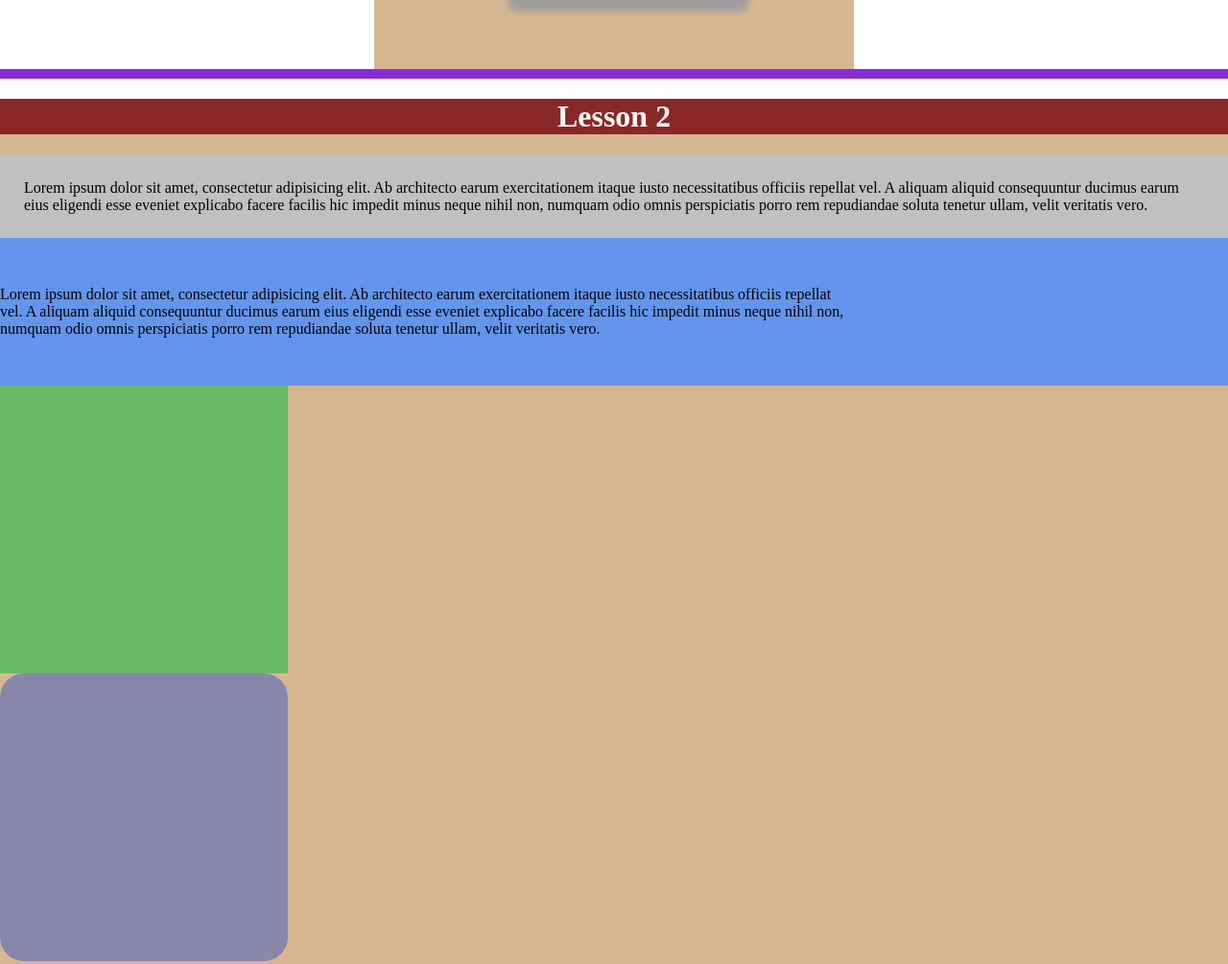
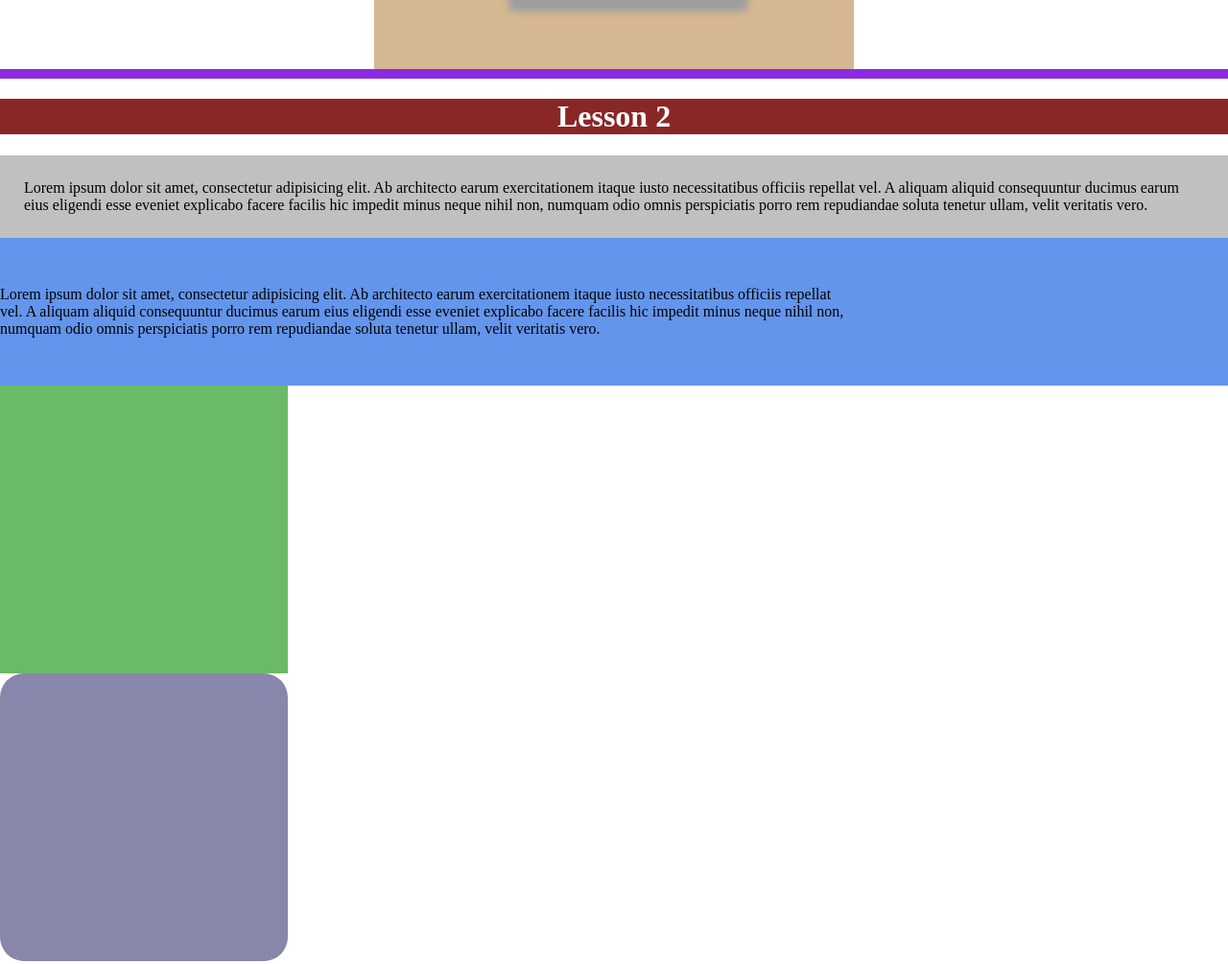
Before and after one commit to gitbanis/HTML_CSS_Dec_2021, a plain HTML site: page Lesson 2/index.html in a window 1280 px wide. Shown: the part 3698-4703 px from the top of the page at 96% size. Drawn offline with Linux system fonts and the light colour scheme.

Commit message:
Home work

```diff
--- a/Lesson 2/style.css
+++ b/Lesson 2/style.css
@@ -114,7 +114,6 @@ body {
 /* _____________________HOMEWORK #2__________*/
 .lesson-2-html {
     height: 900px;
-    background: #d5b791;
     padding-bottom: 200px;
 }
 .lesson-2-html > h1 {
```
